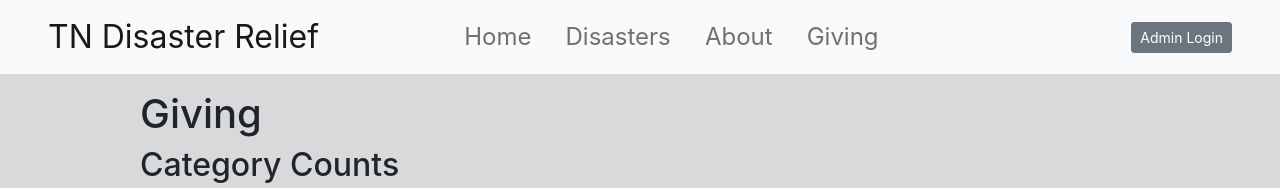
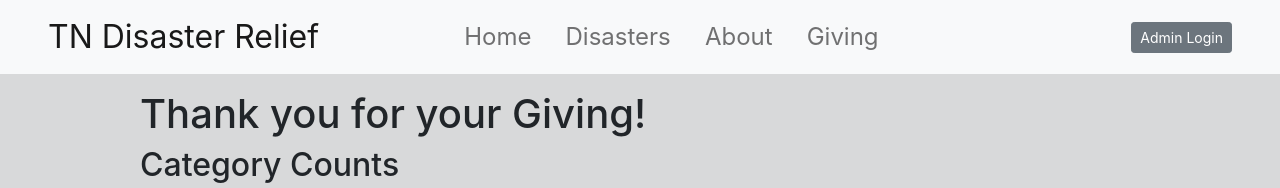
Before and after one commit to ndswimming92/disaster-relief-e22-e24, a Next.js app: page /giving in a window 1280 px wide. Shown: the top 188 px of the page. Built offline with nearby package versions, Linux system fonts and the light colour scheme; no server answers.

Commit message:
final touches

```diff
--- a/pages/giving.js
+++ b/pages/giving.js
@@ -49,7 +49,7 @@ const Giving = () => {
 
   return (
     <>
-      <h1 className="mt-3">Giving</h1>
+      <h1 className="mt-3">Thank you for your Giving!</h1>
       <div>
         <h2>Category Counts</h2>
         <ul>
```
